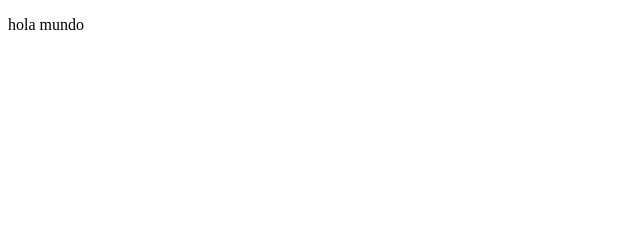
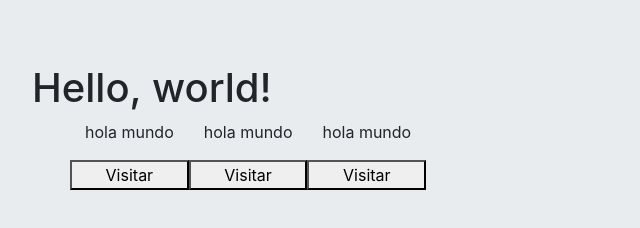
Before and after one commit to adonay753/Practica-Bootstrap, a website: page index.html in a window 1280 px wide. Shown: the whole page, without its empty margins (0-640 px from the left). Drawn offline with nearby package versions, Linux system fonts and the light colour scheme.

Commit message:
grillas practica

```diff
--- a/index.html
+++ b/index.html
@@ -1,10 +1,43 @@
-<!DOCTYPE html>
+<!doctype html>
 <html lang="en">
 <head>
-    <meta charset="UTF-8">
-    <title>Title</title>
+    <!-- Required meta tags -->
+    <meta charset="utf-8">
+    <meta name="viewport" content="width=device-width, initial-scale=1, shrink-to-fit=no">
+
+    <!-- Bootstrap CSS -->
+    <link rel="stylesheet" href="node_modules/bootstrap/dist/css/bootstrap.min.css">
+
+    <title>Hello, world!</title>
 </head>
-<body>
-    <p>hola mundo</p>
+<body class="jumbotron">
+<h1>Hello, world!</h1>
+
+
+<div class="container">
+    <div class="row">
+        <div>
+            <p class="col-sm">hola mundo</p>
+            <button class="col-sm">Visitar</button>
+        </div>
+        <div>
+            <p class="col-sm">hola mundo</p>
+            <button class="col-sm">Visitar</button>
+        </div>
+        <div>
+            <p class="col-sm">hola mundo</p>
+            <button class="col-sm">Visitar</button>
+        </div>
+    </div>
+</div>
+
+
+<!-- Optional JavaScript -->
+<!-- jQuery first, then Popper.js, then Bootstrap JS -->
+<script src="node_modules/jquery/dist/jquery.min.js"></script>
+<script src="node_modules/popper.js/dist/popper.min.js"></script>
+<script src="node_modules/bootstrap/dist/js/bootstrap.min.js"></script>
+
+
 </body>
 </html>
```
Also changed, not shown: package.json (+6 -1 lines), 1 other file.
